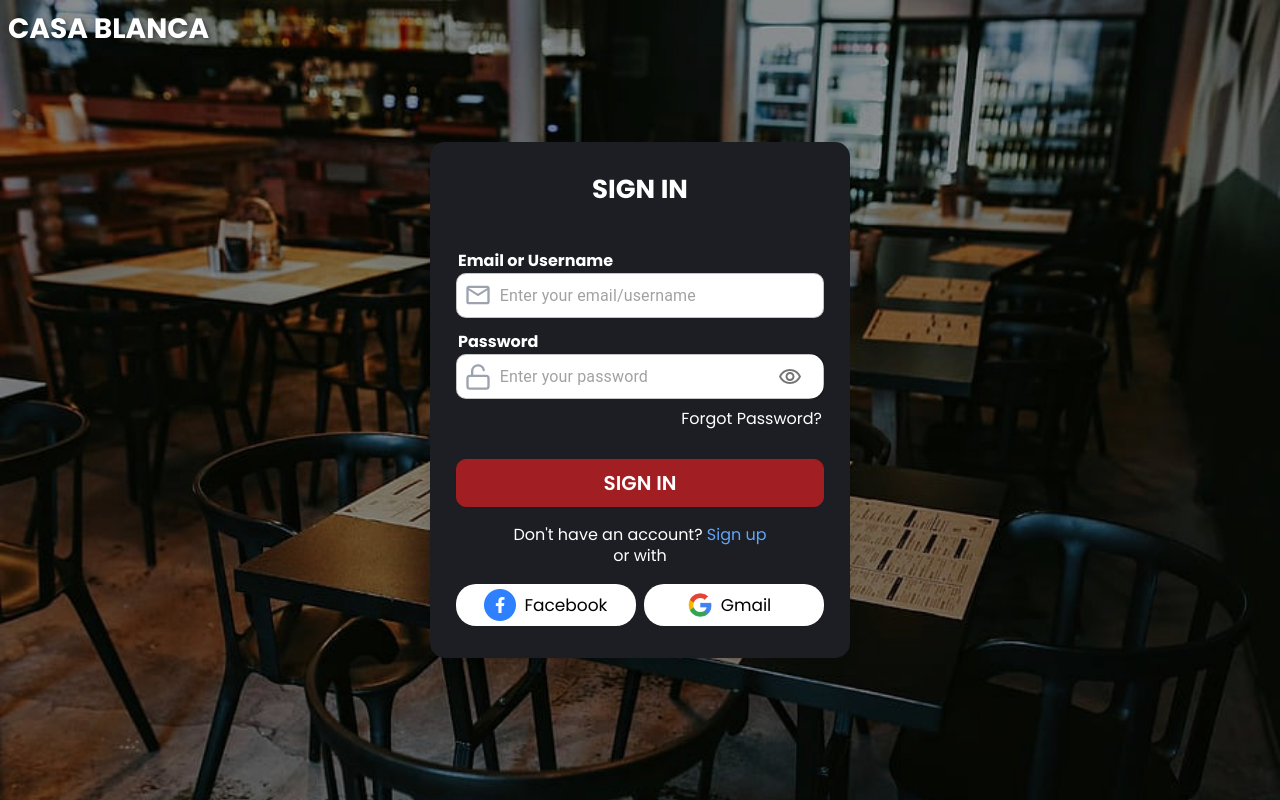
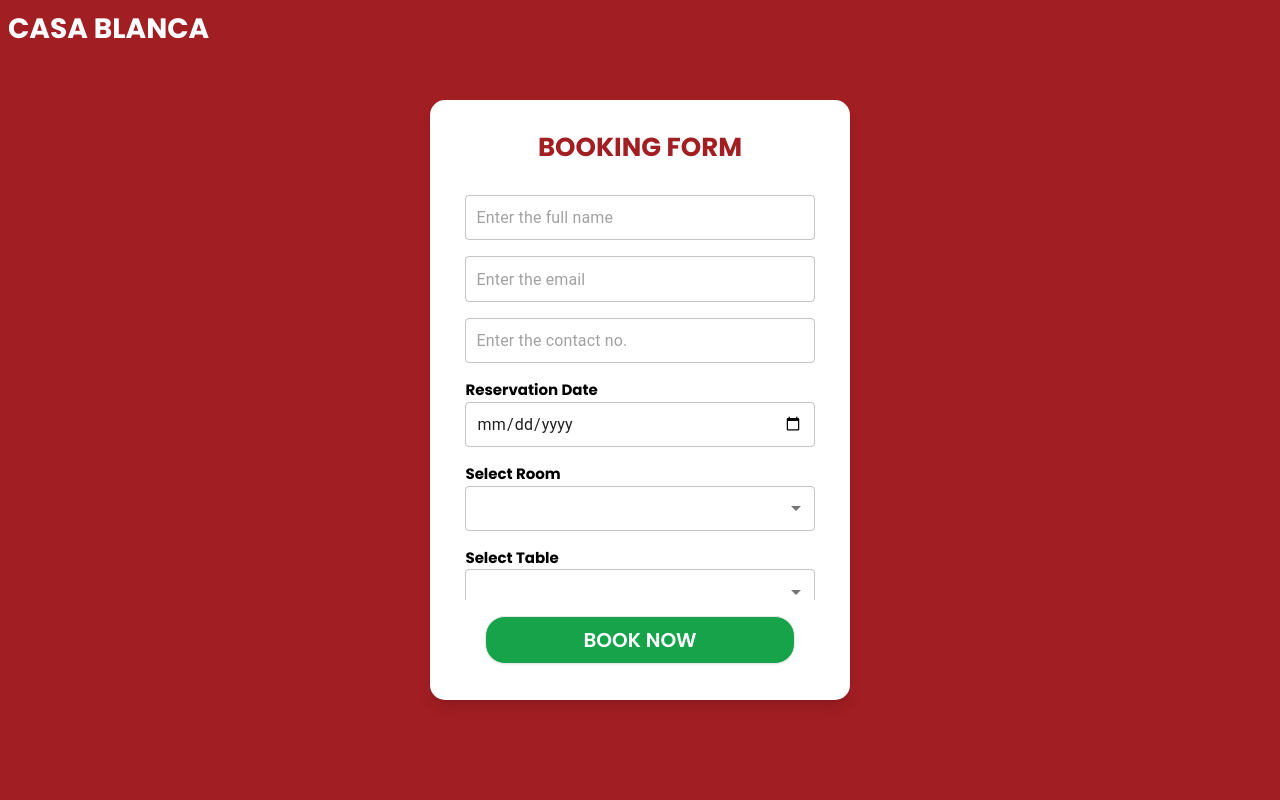
Before and after one commit to ipetersenpai/CasaBlanca-Admin, a React (Vite) app: page /booking in a window 1280 px wide. Built offline with nearby package versions, Linux system fonts and the light colour scheme.

Commit message:
feat:booking integrated

```diff
--- a/package.json
+++ b/package.json
@@ -16,8 +16,9 @@
     "@mui/material": "^5.15.0",
     "@mui/styled-engine-sc": "^6.0.0-alpha.8",
     "axios": "^1.6.2",
-    "js-cookie": "^3.0.5",
+    "jwt-decode": "^4.0.0",
     "react": "^18.2.0",
+    "react-cookie": "^6.1.1",
     "react-dom": "^18.2.0",
     "react-hook-form": "^7.49.2",
     "react-icons": "^4.12.0",
--- a/src/App.jsx
+++ b/src/App.jsx
@@ -2,19 +2,47 @@ import React, { useState, useEffect } from "react";
 import { BrowserRouter } from "react-router-dom";
 import AuthRoute from "./components/navigation-components/AuthRoute";
 import DashboardRoute from "./components/navigation-components/DashboardRoute";
+import SplashScreen from "./components/SplashScreen";
+import { useCookies } from "react-cookie";
+import { jwtDecode } from "jwt-decode";
 
 function App() {
-  //This is temporary only to handle the changing from auth to dashboard. Change this with actual API request for auth
-  const [AuthToken, setAuthToken] = useState(false);
+  const [isLoading, setIsLoading] = useState(true);
+  const [cookies] = useCookies(["xyz"]);
+  const [isTokenValid, setIsTokenValid] = useState(false);
 
   useEffect(() => {
-    setAuthToken(localStorage.getItem("TemAuthToken"));
-  }, [setAuthToken]);
+    const checkTokenValidity = () => {
+      if (cookies.xyz) {
+        try {
+          const decodedToken = jwtDecode(cookies.xyz);
+          const isTokenExpired = decodedToken.exp < Date.now() / 1000;
+
+          setIsTokenValid(!isTokenExpired);
+        } catch (error) {
+          setIsTokenValid(false);
+        }
+      } else {
+        setIsTokenValid(false);
+      }
+      setIsLoading(false);
+    };
+
+    const intervalId = setInterval(checkTokenValidity, 1200);
+
+    return () => clearInterval(intervalId); // Cleanup the interval on component unmount
+  }, [cookies.xyz]);
 
   return (
-    <BrowserRouter>
-      {AuthToken ? <DashboardRoute /> : <AuthRoute />}
-    </BrowserRouter>
+    <div className="overflow-x-hidden">
+      {isLoading ? (
+        <SplashScreen />
+      ) : (
+        <BrowserRouter>
+          {isTokenValid ? <DashboardRoute /> : <AuthRoute />}
+        </BrowserRouter>
+      )}
+    </div>
   );
 }
 
--- /dev/null
+++ b/src/components/SplashScreen.jsx
@@ -0,0 +1,16 @@
+import React from "react";
+
+const SplashScreen = () => {
+  return (
+    <div className="absolute flex flex-col h-full w-full justify-center content-center bg-white">
+      <label className="flex flex-col">
+        <span className="loading loading-spinner h-[40px] w-[40px] bg-primary mx-auto mb-3"></span>
+        <span className="text-black mx-auto animate-pulse">
+          Loading, please wait
+        </span>
+      </label>
+    </div>
+  );
+};
+
+export default SplashScreen;
--- a/src/components/navigation-components/AuthRoute.jsx
+++ b/src/components/navigation-components/AuthRoute.jsx
@@ -3,15 +3,18 @@ import { Route, Routes } from "react-router-dom";
 import SigninScreen from "../../screens/auth/SigninScreen";
 import SignupScreen from "../../screens/auth/SignupScreen";
 import ForgotPasswordScreen from "../../screens/auth/ForgotPasswordScreen";
-
+import MainScreen from "../../screens/mainScreen";
+import BookingScreen from "../../screens/dashboard/BookingScreen";
 const AuthRoute = () => {
   return (
     <div>
       <Routes>
-        <Route path="/" element={<SigninScreen />} />
+        <Route path="/" element={<MainScreen />} />
+        <Route path="/booking" element={<BookingScreen />} />
+        <Route path="/signin" element={<SigninScreen />} />
         <Route path="/signup" element={<SignupScreen />} />
         <Route path="/forgot-password" element={<ForgotPasswordScreen />} />
-        <Route path="*" element={<SigninScreen />} />
+        <Route path="*" element={<MainScreen />} />
       </Routes>
     </div>
   );
--- a/src/components/navigation-components/DashboardRoute.jsx
+++ b/src/components/navigation-components/DashboardRoute.jsx
@@ -4,7 +4,6 @@ import DashboardScreen from "../../screens/dashboard/DashboardScreen";
 import SideBar from "../dashboard-components/SideBar";
 import PayrollScreen from "../../screens/dashboard/PayrollScreen";
 import PointOfSaleScreen from "../../screens/dashboard/PointOfSaleScreen";
-import BookingScreen from "../../screens/dashboard/BookingScreen";
 
 const DashboardRoute = () => {
   return (
@@ -37,7 +36,6 @@ const DashboardRoute = () => {
             </>
           }
         />
-        <Route path="/booking" element={<BookingScreen />} />
         <Route
           path="*"
           element={
--- /dev/null
+++ b/src/screens/MainScreen.jsx
@@ -0,0 +1,49 @@
+import React, { useState } from "react";
+
+import { useNavigate } from "react-router-dom";
+
+const MainScreen = () => {
+  const navigate = useNavigate();
+
+  return (
+    <div className="flex flex-col h-[100vh] w-full justify-center items-center bg-ImageBg bg-no-repeat bg-cover overflow-y-auto">
+      <div
+        className="w-full fixed top-0 hidden tablet:flex cursor-pointer"
+        onClick={() => {
+          navigate("/");
+        }}
+      >
+        <h1
+          className="font-bold p-2 text-[28px] text-white"
+          style={{ textShadow: "2px 2px 4px rgba(0, 0, 0, 0.5)" }}
+        >
+          CASA BLANCA
+        </h1>
+      </div>
+
+      <div className="flex flex-col tablet:w-[420px] desktop:w-[450px] w-[98%] mx-auto bg-secondary text-white p-4 rounded-[15px] shadow-lg">
+        <section className="flex flex-row w-full">
+          <h1 className="font-bold text-[26px] mx-auto mt-3">WELCOME</h1>
+        </section>
+        <button
+          className="btn mt-4 w-[95%] mx-auto btn-primary text-[20px] text-white rounded-[10px]"
+          onClick={() => {
+            navigate("/signin");
+          }}
+        >
+          LOGIN EMPLOYEE
+        </button>
+        <button
+          className="btn mt-4 w-[95%] mx-auto btn-primary text-[20px] text-white rounded-[10px]"
+          onClick={() => {
+            navigate("/booking");
+          }}
+        >
+          BOOK RESERVATION
+        </button>
+      </div>
+    </div>
+  );
+};
+
+export default MainScreen;
--- a/src/screens/auth/SigninScreen.jsx
+++ b/src/screens/auth/SigninScreen.jsx
@@ -11,7 +11,7 @@ import { MdOutlineEmail } from "react-icons/md";
 import { LuUnlock } from "react-icons/lu";
 import { useForm } from "react-hook-form";
 import axios from "./../../utils/Path";
-import Cookies from "js-cookie";
+import { useCookies } from "react-cookie";
 
 const SigninScreen = () => {
   const {
@@ -20,19 +20,24 @@ const SigninScreen = () => {
     formState: { errors },
   } = useForm();
 
+  const [cookies, setCookie] = useCookies(["xyz"]);
+  const [statusCode, setStatusCode] = useState(null);
+
   //---onSubmit handler----
   const onSubmitHandler = async (data) => {
     try {
       const response = await axios.post("auth/login", data);
 
-      Cookies.set("xyz", response.data.token, {
-        expires: 0.125,
+      setCookie("xyz", response.data.token, {
+        expires: new Date(new Date().getTime() + 3 * 60 * 60 * 1000), // 3 hours
         domain: "localhost",
         httpOnly: false,
-        SameSite: "None",
+        sameSite: "None",
       });
     } catch (error) {
       if (error.response) {
+        setStatusCode(error.response.status);
+
         if (statusCode === 400) {
           alert("Invalid credentials. Please try again");
         } else if (statusCode === 401) {
--- a/src/screens/auth/SignupScreen.jsx
+++ b/src/screens/auth/SignupScreen.jsx
@@ -54,7 +54,7 @@ const SignupScreen = () => {
       <div
         className="w-full fixed top-0 hidden tablet:flex cursor-pointer"
         onClick={() => {
-          navigate("/");
+          navigate("/signin");
         }}
       >
         <h1
--- a/src/screens/dashboard/BookingScreen.jsx
+++ b/src/screens/dashboard/BookingScreen.jsx
@@ -1,4 +1,4 @@
-import React from "react";
+import React, { useState } from "react";
 import { useForm } from "react-hook-form";
 import TextField from "@mui/material/TextField";
 import Select from "@mui/material/Select";
@@ -6,6 +6,8 @@ import { IoCloseSharp } from "react-icons/io5";
 import { MdCheckCircleOutline } from "react-icons/md";
 import FormControl from "@mui/material/FormControl";
 import MenuItem from "@mui/material/MenuItem";
+import { useNavigate } from "react-router-dom";
+import axios from "./../../utils/Path";
 
 const BookingScreen = () => {
   const {
@@ -14,13 +16,40 @@ const BookingScreen = () => {
     watch,
     formState: { errors },
   } = useForm();
+  const navigate = useNavigate();
+  const [statusCode, setStatusCode] = useState(null);
 
   //---onSubmit handler----
-  const onSubmitHandler = (data) => {
-    console.log(data);
+  const onSubmitHandler = async (data) => {
+    const pushData = {
+      fullname: data.fullname,
+      email: data.email,
+      contactNo: data.contactNo,
+      reservationDate: data.reservationDate + "T12:00:00",
+      roomType: data.roomType,
+      table: data.table,
+      numberOfPersons: data.numberOfPersons,
+      purpose: data.purpose,
+    };
 
-    //temporary only add your actual logic on sending the booking form
-    document.getElementById("approved_request").showModal();
+    try {
+      const response = await axios.post("booking/submit", pushData);
+      document.getElementById("approved_request").showModal();
+    } catch (error) {
+      if (error.response) {
+        setStatusCode(error.response.status);
+
+        if (statusCode === 400) {
+          alert("Invalid data. Please try again");
+        } else if (statusCode === 401) {
+          alert("Invalid data. Please try again");
+        } else {
+          alert("Invalid data. Please try again");
+        }
+      } else {
+        alert("Invalid data. Please try again");
+      }
+    }
   };
 
   return (
@@ -47,6 +76,9 @@ const BookingScreen = () => {
             <button
               className="btn bg-green-600 hover:bg-green-700 text-white tablet:h-[45px] w-[80%]
               mx-auto rounded-[80px] text-[18px] font-medium"
+              onClick={() => {
+                navigate("/");
+              }}
             >
               DONE
             </button>
@@ -55,18 +87,13 @@ const BookingScreen = () => {
       </dialog>
       <div className="flex flex-col h-[100vh] w-full justify-center items-center bg-primary">
         <div className="w-full fixed top-0 cursor-pointer flex justify-between">
-          <h1 className="p-2 tablet:text-[28px] text-[24px] text-white font-bold ">
-            CASA BLANCA
-          </h1>
-
           <h1
-            className="p-2 text-[18px] text-white cursor-pointer hover:underline hover:text-blue-500"
+            className="p-2 tablet:text-[28px] text-[24px] text-white font-bold z-10"
             onClick={() => {
-              localStorage.removeItem("TemAuthToken");
-              window.location.href = "/";
+              navigate("/");
             }}
           >
-            Logout
+            CASA BLANCA
           </h1>
         </div>
 
@@ -80,17 +107,17 @@ const BookingScreen = () => {
             <div className="w-[90%] mx-auto overflow-auto">
               <TextField
                 sx={{
-                  marginBottom: errors.full_name ? 1 : 2,
+                  marginBottom: errors.fullname ? 1 : 2,
                   width: "100%",
                   input: {
                     padding: "0.7rem",
                     background: "white",
                   },
                 }}
-                name="full_name"
+                name="fullname"
                 placeholder="Enter the full name"
-                error={errors.full_name ? true : false}
-                {...register("full_name", {
+                error={errors.fullname ? true : false}
+                {...register("fullname", {
                   required: "This is required",
 
                   pattern: {
@@ -99,9 +126,9 @@ const BookingScreen = () => {
                   },
                 })}
               />
-              {errors.full_name && (
+              {errors.fullname && (
                 <p className="text-white-500 text-[14px] ml-3 text-red-500">
-                  {errors.full_name.message}
+                  {errors.fullname.message}
                 </p>
               )}
 
@@ -132,17 +159,17 @@ const BookingScreen = () => {
               )}
               <TextField
                 sx={{
-                  marginBottom: errors.contact_no ? 1 : 2,
+                  marginBottom: errors.contactNo ? 1 : 2,
                   width: "100%",
                   input: {
                     padding: "0.7rem",
                     background: "white",
                   },
                 }}
-                name="contact_no"
+                name="contactNo"
                 placeholder="Enter the contact no."
-                error={errors.contact_no ? true : false}
-                {...register("contact_no", {
+                error={errors.contactNo ? true : false}
+                {...register("contactNo", {
                   required: "This is required",
                   pattern: {
                     value: /^(09|\+639)\d{9}$/,
@@ -150,47 +177,46 @@ const BookingScreen = () => {
                   },
                 })}
               />
-              {errors.contact_no && (
+              {errors.contactNo && (
                 <p className="text-white-500 text-[14px] ml-3 text-red-500">
-                  {errors.contact_no.message}
+                  {errors.contactNo.message}
                 </p>
               )}
               <p className="text-[15px] font-bold">Reservation Date</p>
               <TextField
                 sx={{
-                  marginBottom: errors.reservation_date ? 1 : 2,
+                  marginBottom: errors.reservationDate ? 1 : 2,
                   width: "100%",
                   input: {
                     padding: "0.7rem",
                     background: "white",
                   },
                 }}
-                name="reservation_date"
+                name="reservationDate"
                 type="date"
                 placeholder="Enter the Reservation Date"
-                error={errors.reservation_date ? true : false}
-                {...register("reservation_date", {
+                error={errors.reservationDate ? true : false}
+                {...register("reservationDate", {
                   required: "This is required",
                 })}
               />
-              {errors.reservation_date && (
+              {errors.reservationDate && (
                 <p className="text-white-500 text-[14px] ml-3 text-red-500">
-                  {errors.reservation_date.message}
+                  {errors.reservationDate.message}
                 </p>
               )}
               <p className="text-[15px] font-bold"> Select Room</p>
               <FormControl
-                error={errors.room_type ? true : false}
+                error={errors.roomType ? true : false}
                 sx={{
-                  marginBottom: errors.room_type ? 1 : 2,
+                  marginBottom: errors.roomType ? 1 : 2,
                   width: "100%",
                 }}
               >
                 <Select
-                  name="room_type"
+                  name="roomType"
                   type="text"
-                  defaultValue={watch("room_type")}
-                  {...register("room_type", {
+                  {...register("roomType", {
                     required: "This is required.",
                   })}
                   sx={{
@@ -203,34 +229,33 @@ const BookingScreen = () => {
                   <MenuItem value="">
                     <p className="text-slate-500 text-[12px]">Select one</p>
                   </MenuItem>
-                  <MenuItem value="Room 1">Room 1</MenuItem>
-                  <MenuItem value="Room 2">Room 2</MenuItem>
-                  <MenuItem value="Room 3">Room 3</MenuItem>
-                  <MenuItem value="Room 4">Room 4</MenuItem>
+                  <MenuItem value={1}>Room 1</MenuItem>
+                  <MenuItem value={2}>Room 2</MenuItem>
+                  <MenuItem value={3}>Room 3</MenuItem>
+                  <MenuItem value={4}>Room 4</MenuItem>
                 </Select>
-                {errors.room_type && (
+                {errors.roomType && (
                   <p
                     className={`text-red-500 text-[14px] ${
-                      errors.room_type ? "mt-2" : "mt-0"
+                      errors.roomType ? "mt-2" : "mt-0"
                     }`}
                   >
-                    {errors.room_type ? errors.room_type.message : ""}
+                    {errors.roomType ? errors.roomType.message : ""}
                   </p>
                 )}
               </FormControl>
               <p className="text-[15px] font-bold"> Select Table</p>
               <FormControl
-                error={errors.table_type ? true : false}
+                error={errors.table ? true : false}
                 sx={{
-                  marginBottom: errors.table_type ? 1 : 2,
+                  marginBottom: errors.table ? 1 : 2,
                   width: "100%",
                 }}
               >
                 <Select
-                  name="table_type"
+                  name="table"
                   type="text"
-                  defaultValue={watch("table_type")}
-                  {...register("table_type", {
+                  {...register("table", {
                     required: "This is required.",
                   })}
                   sx={{
@@ -250,13 +275,13 @@ const BookingScreen = () => {
                   <MenuItem value="Table 5">Table 5</MenuItem>
                   <MenuItem value="Table 6">Table 6</MenuItem>
                 </Select>
-                {errors.table_type && (
+                {errors.table && (
                   <p
                     className={`text-red-500 text-[14px] ${
-                      errors.table_type ? "mt-2" : "mt-0"
+                      errors.table ? "mt-2" : "mt-0"
                     }`}
                   >
-                    {errors.table_type ? errors.table_type.message : ""}
+                    {errors.table ? errors.table.message : ""}
                   </p>
                 )}
               </FormControl>
@@ -269,10 +294,9 @@ const BookingScreen = () => {
                 }}
               >
                 <Select
-                  name="total_person"
+                  name="numberOfPersons"
                   type="text"
-                  defaultValue={watch("total_person")}
-                  {...register("total_person", {
+                  {...register("numberOfPersons", {
                     required: "This is required.",
                   })}
                   sx={{
@@ -285,18 +309,20 @@ const BookingScreen = () => {
                   <MenuItem value="">
                     <p className="text-slate-500 text-[12px]">Select one</p>
                   </MenuItem>
-                  <MenuItem value="1">1</MenuItem>
-                  <MenuItem value="2">2</MenuItem>
-                  <MenuItem value="3">3</MenuItem>
-                  <MenuItem value="4">4</MenuItem>
+                  <MenuItem value={1}>1</MenuItem>
+                  <MenuItem value={2}>2</MenuItem>
+                  <MenuItem value={3}>3</MenuItem>
+                  <MenuItem value={4}>4</MenuItem>
                 </Select>
-                {errors.total_person && (
+                {errors.numberOfPersons && (
                   <p
                     className={`text-red-500 text-[14px] ${
-                      errors.total_person ? "mt-2" : "mt-0"
+                      errors.numberOfPersons ? "mt-2" : "mt-0"
                     }`}
                   >
-                    {errors.total_person ? errors.total_person.message : ""}
+                    {errors.numberOfPersons
+                      ? errors.numberOfPersons.message
+                      : ""}
                   </p>
                 )}
               </FormControl>
```
Also changed, not shown: src/components/dashboard-components/SideBar.jsx (+5 -2 lines), src/utils/Auth.jsx (added, +17 -0 lines), 2 other files (tests, documents, lock files or other folders).
